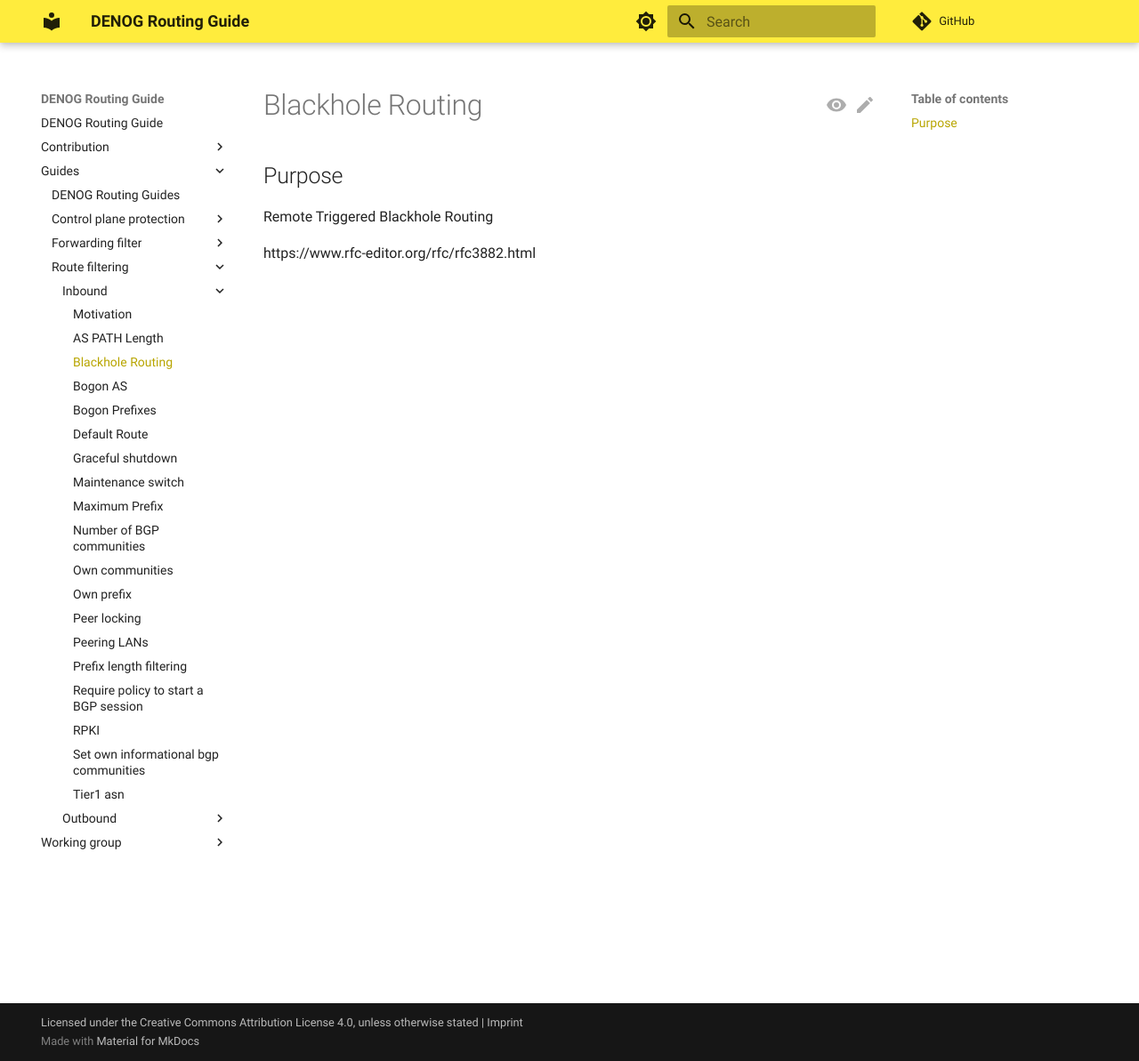
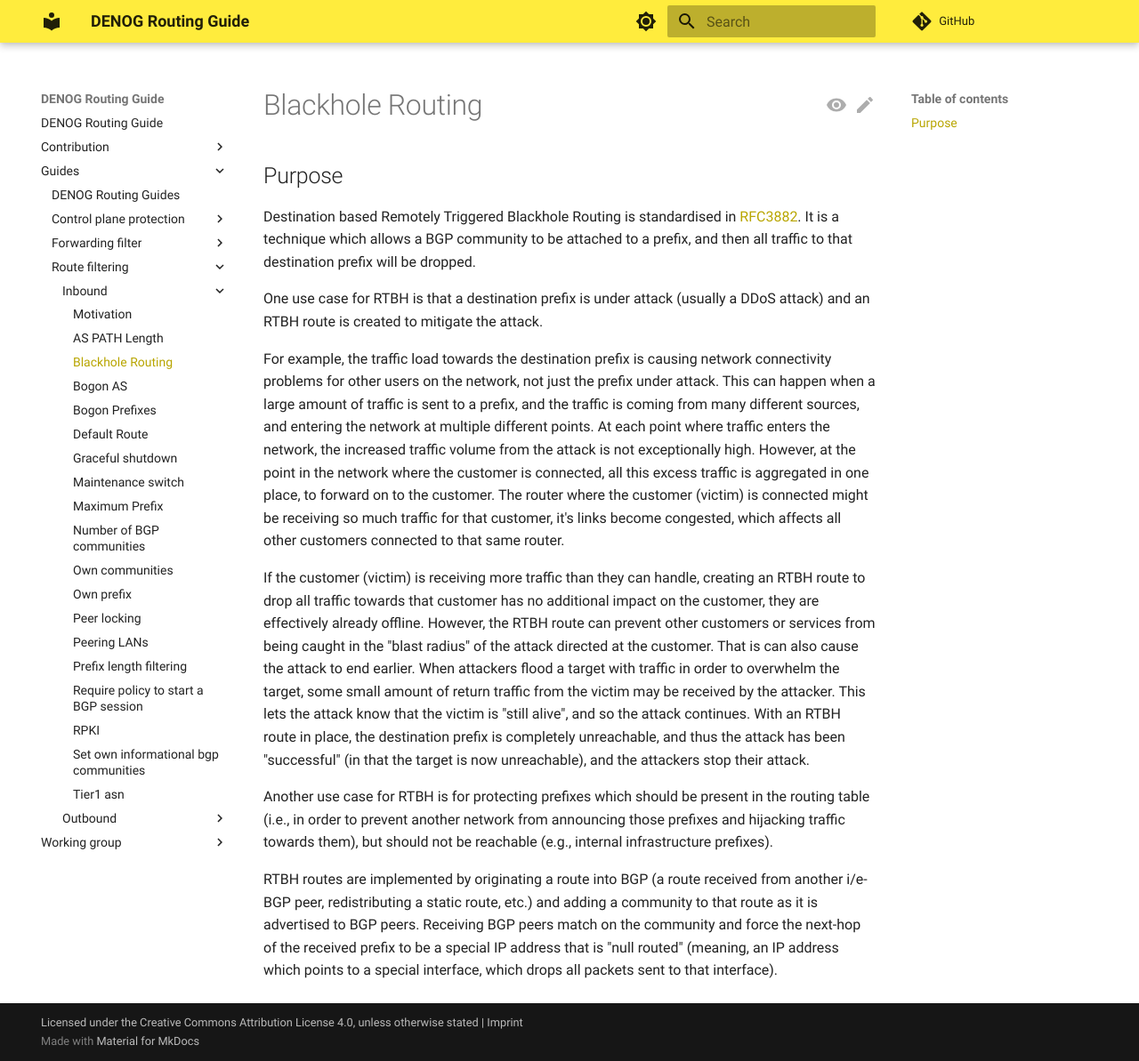
Before and after one commit to denog/routing-guide, an MkDocs documentation site: the page built from docs/guides/route_filtering/inbound/blackhole.md, in a window 1280 px wide and 1193 px high. Shown: the whole window at 89% size. Built offline with MkDocs 1.6.1 and Material for MkDocs 9.7.7, drawn with Linux system fonts in a browser that asks for light colours; comment, search, counter and statistics services are not loaded.

Commit message:
Add purpose for blackhole routing

```diff
--- a/docs/guides/route_filtering/inbound/blackhole.md
+++ b/docs/guides/route_filtering/inbound/blackhole.md
@@ -2,6 +2,14 @@
 
 ## Purpose
 
-Remote Triggered Blackhole Routing
+Destination based Remotely Triggered Blackhole Routing is standardised in [RFC3882](https://www.rfc-editor.org/rfc/rfc3882.html). It is a technique which allows a BGP community to be attached to a prefix, and then all traffic to that destination prefix will be dropped.
 
-https://www.rfc-editor.org/rfc/rfc3882.html
+One use case for RTBH is that a destination prefix is under attack (usually a DDoS attack) and an RTBH route is created to mitigate the attack.
+
+For example, the traffic load towards the destination prefix is causing network connectivity problems for other users on the network, not just the prefix under attack. This can happen when a large amount of traffic is sent to a prefix, and the traffic is coming from many different sources, and entering the network at multiple different points. At each point where traffic enters the network, the increased traffic volume from the attack is not exceptionally high. However, at the point in the network where the customer is connected, all this excess traffic is aggregated in one place, to forward on to the customer. The router where the customer (victim) is connected might be receiving so much traffic for that customer, it's links become congested, which affects all other customers connected to that same router.
+
+If the customer (victim) is receiving more traffic than they can handle, creating an RTBH route to drop all traffic towards that customer has no additional impact on the customer, they are effectively already offline. However, the RTBH route can prevent other customers or services from being caught in the "blast radius" of the attack directed at the customer. That is can also cause the attack to end earlier. When attackers flood a target with traffic in order to overwhelm the target, some small amount of return traffic from the victim may be received by the attacker. This lets the attack know that the victim is "still alive", and so the attack continues. With an RTBH route in place, the destination prefix is completely unreachable, and thus the attack has been "successful" (in that the target is now unreachable), and the attackers stop their attack.
+
+Another use case for RTBH is for protecting prefixes which should be present in the routing table (i.e., in order to prevent another network from announcing those prefixes and hijacking traffic towards them), but should not be reachable (e.g., internal infrastructure prefixes).
+
+RTBH routes are implemented by originating a route into BGP (a route received from another i/e-BGP peer, redistributing a static route, etc.) and adding a community to that route as it is advertised to BGP peers. Receiving BGP peers match on the community and force the next-hop of the received prefix to be a special IP address that is "null routed" (meaning, an IP address which points to a special interface, which drops all packets sent to that interface).
```
